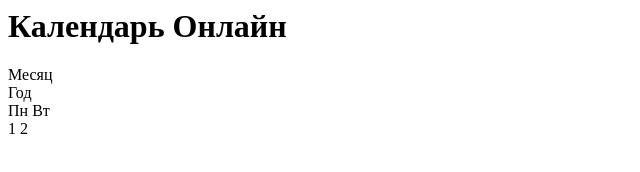
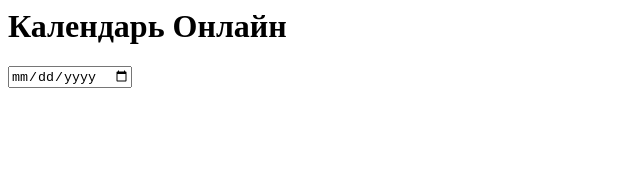
Before and after one commit to SeogleRu/kalendar-online, a plain HTML site: page index.html in a window 1280 px wide. Shown: the whole page, without its empty margins (0-640 px from the left). Drawn offline with Linux system fonts and the light colour scheme.

Commit message:
Update index.html

```diff
--- a/index.html
+++ b/index.html
@@ -1,17 +1,2 @@
 <h1>Календарь Онлайн</h1>
-<div class="calendar">
-  <div class="calendar-header">
-    <div class="calendar-month">Месяц</div>
-    <div class="calendar-year">Год</div>
-  </div>
-  <div class="calendar-days">
-    <span class="calendar-day-name">Пн</span>
-    <span class="calendar-day-name">Вт</span>
-    <!-- ... остальные дни -->
-  </div>
-  <div class="calendar-dates">
-    <span class="calendar-day">1</span>
-    <span class="calendar-day">2</span>
-    <!-- ... остальные числа -->
-  </div>
-</div>
+<input type="date">
```
